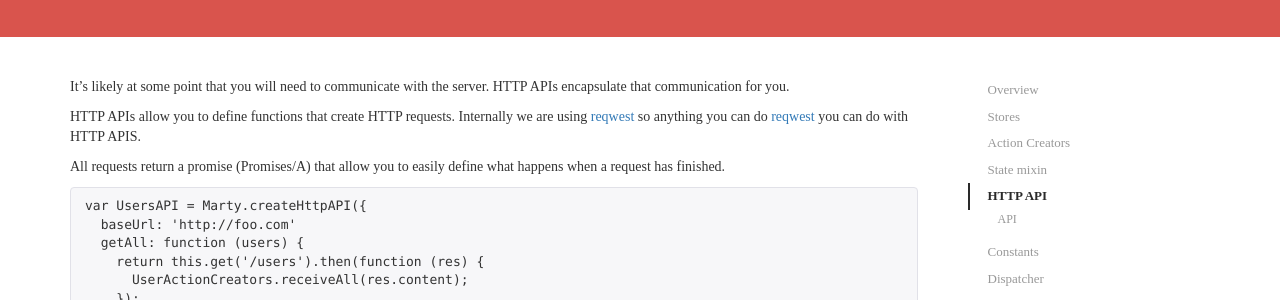
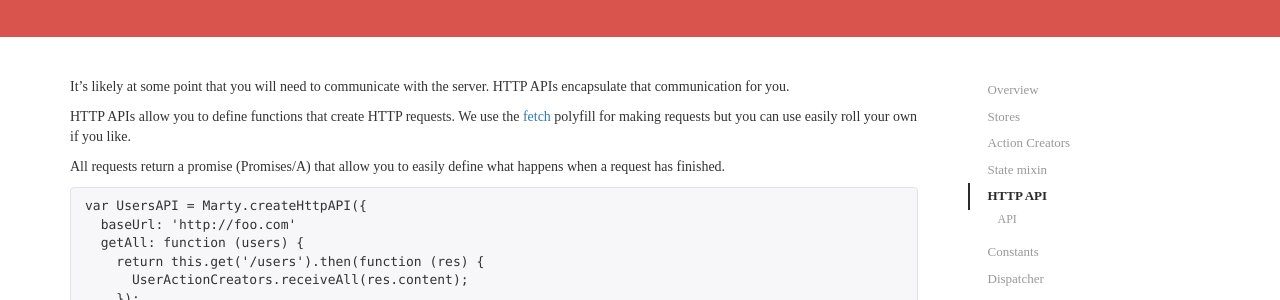
Before and after one commit to alsuper114/marty, a Jekyll site: the page built from docs/docs/httpApi.md, in a window 1280 px wide and 1400 px high. Shown: the part 231-531 px from the top of the window. Built offline with Jekyll 4.4.1, drawn with Linux system fonts in a browser that asks for light colours; nearby versions of some CDN libraries; Markdown is read by kramdown in place of the engine named in the settings; some of the changed text lies outside the part shown.

Commit message:
Update docs

```diff
--- a/docs/docs/httpApi.md
+++ b/docs/docs/httpApi.md
@@ -10,7 +10,7 @@ order: 5
 
 It's likely at some point that you will need to communicate with the server. HTTP APIs encapsulate that communication for you.
 
-HTTP APIs allow you to define functions that create HTTP requests. Internally we are using [reqwest](https://github.com/ded/reqwest) so anything you can do [reqwest](https://github.com/ded/reqwest#api) you can do with HTTP APIS.
+HTTP APIs allow you to define functions that create HTTP requests. We use the [fetch](https://github.com/github/fetch) polyfill for making requests but you can use easily roll your own if you like.
 
 All requests return a promise (Promises/A) that allow you to easily define what happens when a request has finished.
 
@@ -77,7 +77,7 @@ An (optional) base url to prepend to any urls.
 
 <h3 id="requestOptions">request(options)</h3>
 
-Starts an HTTP request with the given <code>method</code> and <code>options</code>. By default we used [reqwest](https://github.com/ded/reqwest) however you can override ``request()`` with your own implementation. The only requirement is it returns a <code>Promise</code>.
+Starts an HTTP request with the given <code>method</code> and <code>options</code>. We use the [fetch](https://github.com/github/fetch) polyfill however you can override ``request()`` with your own implementation. The only requirement is it returns a <code>Promise</code>.
 
 {% highlight js %}
 var UsersAPI = Marty.createHttpAPI({
@@ -112,7 +112,7 @@ var UsersAPI = Marty.createHttpAPI({
    <tr>
      <td>method</td>
      <td>string</td>
-     <td>GET</td>
+     <td>get</td>
      <td>http method</td>
    </tr>
    <tr>
@@ -122,16 +122,10 @@ var UsersAPI = Marty.createHttpAPI({
      <td>http headers</td>
    </tr>
    <tr>
-     <td>data</td>
+     <td>body</td>
      <td>string | object</td>
      <td></td>
      <td>entity body for `PATCH`, `POST` and `PUT` requests.</td>
-   </tr>
-   <tr>
-     <td>type</td>
-     <td>string (html | xml | json | jsonp)</td>
-     <td></td>
-     <td>Data type</td>
    </tr>
    <tr>
      <td>contentType</td>
```
Also changed, not shown: dist/marty.js, dist/marty.min.js.
